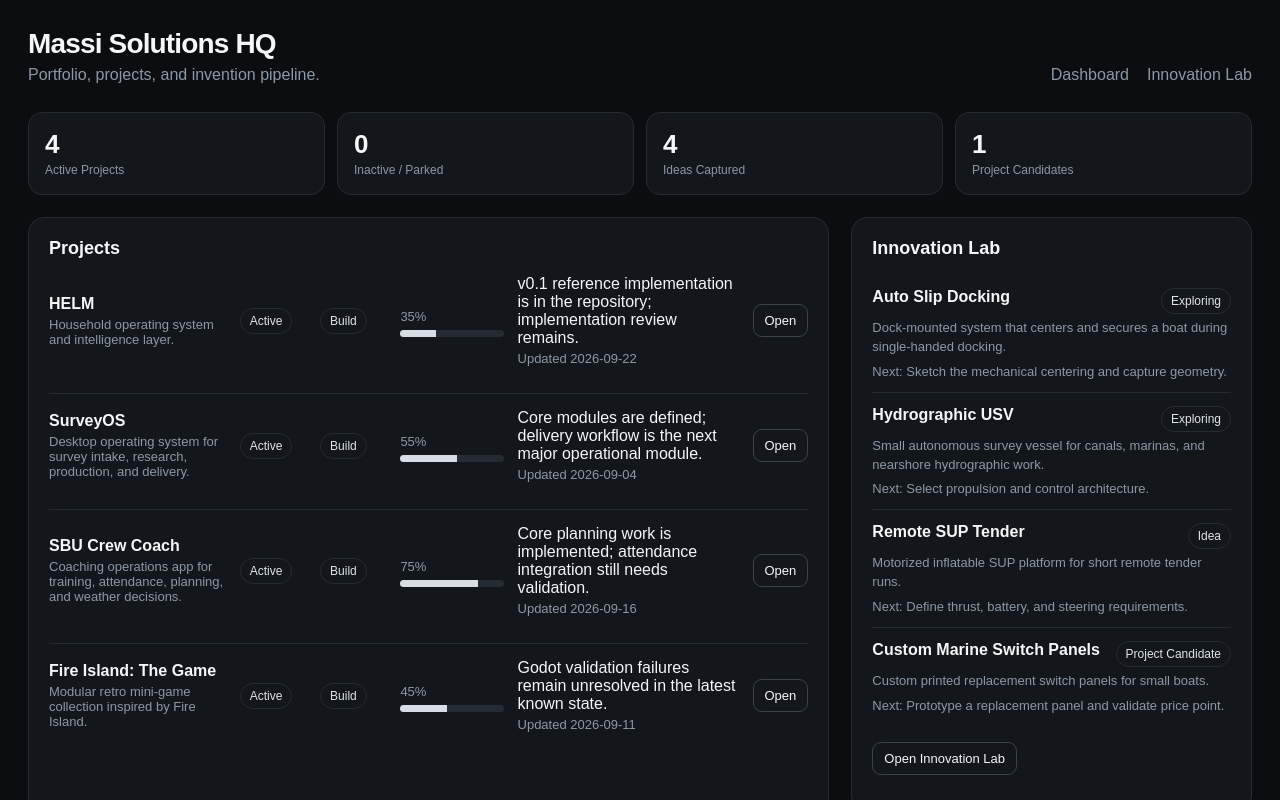
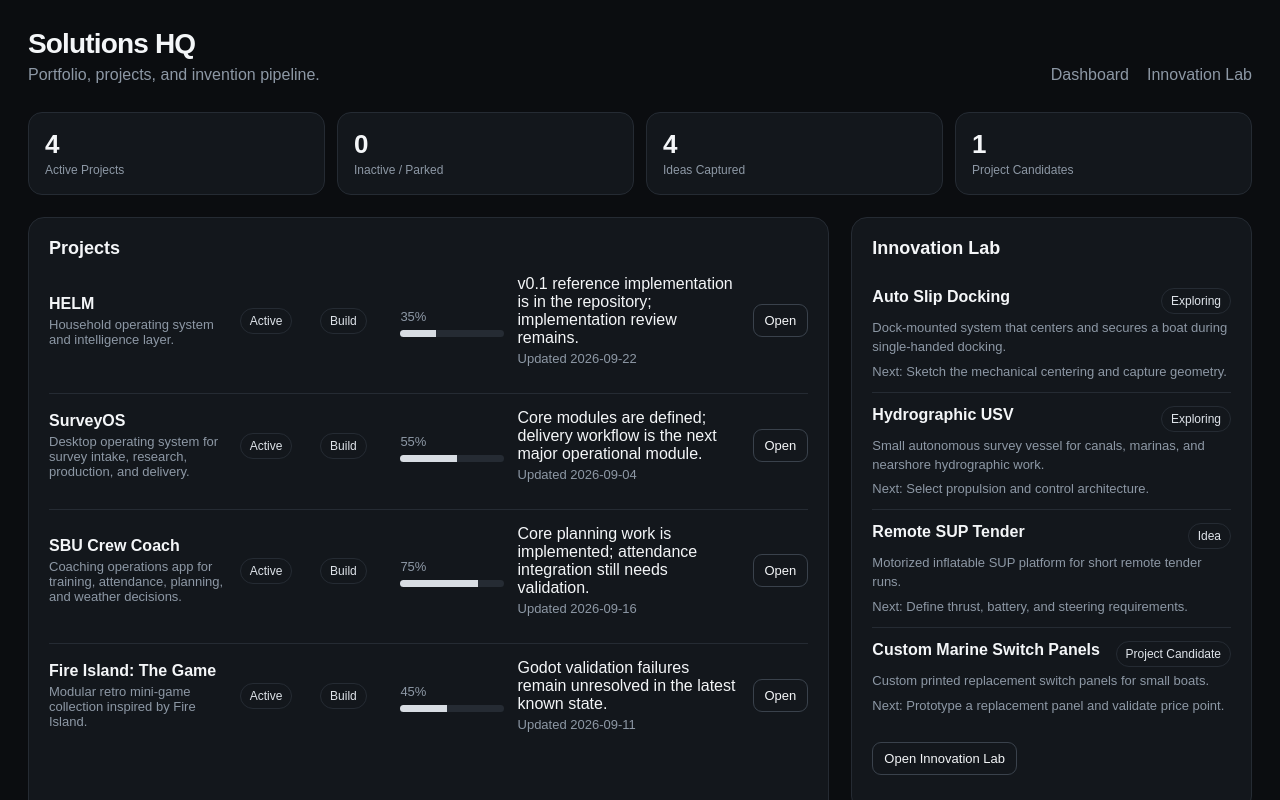
Before and after one commit to fieldlogic-lab/SolutionsHQ, a Next.js app: page / in a window 1280 px wide. Shown: the top 800 px of the page. Built offline with nearby package versions, Linux system fonts and the light colour scheme.

Commit message:
Rebrand app/layout.tsx to Solutions HQ

```diff
--- a/app/layout.tsx
+++ b/app/layout.tsx
@@ -1,8 +1,8 @@
 import "./globals.css";
 import Link from "next/link";
 
-export const metadata = { title: "Massi Solutions HQ", description: "Portfolio and innovation command center" };
+export const metadata = { title: "Solutions HQ", description: "Portfolio and innovation command center" };
 
 export default function RootLayout({ children }: Readonly<{ children: React.ReactNode }>) {
-  return <html lang="en"><body><div className="shell"><header className="topbar"><div className="brand"><h1>Massi Solutions HQ</h1><p>Portfolio, projects, and invention pipeline.</p></div><nav className="nav"><Link href="/">Dashboard</Link><Link href="/ideas">Innovation Lab</Link></nav></header>{children}</div></body></html>;
+  return <html lang="en"><body><div className="shell"><header className="topbar"><div className="brand"><h1>Solutions HQ</h1><p>Portfolio, projects, and invention pipeline.</p></div><nav className="nav"><Link href="/">Dashboard</Link><Link href="/ideas">Innovation Lab</Link></nav></header>{children}</div></body></html>;
 }
```
